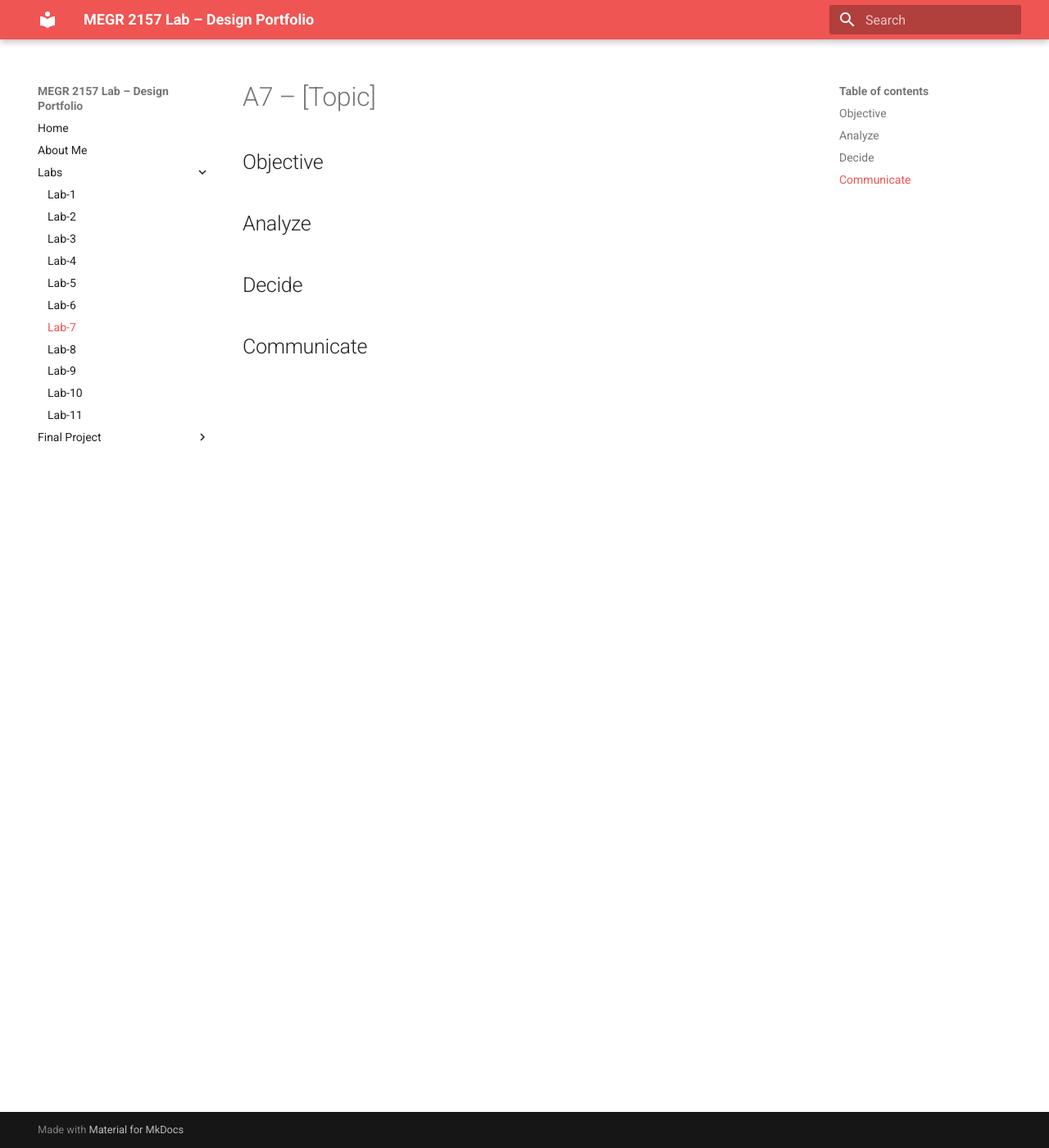
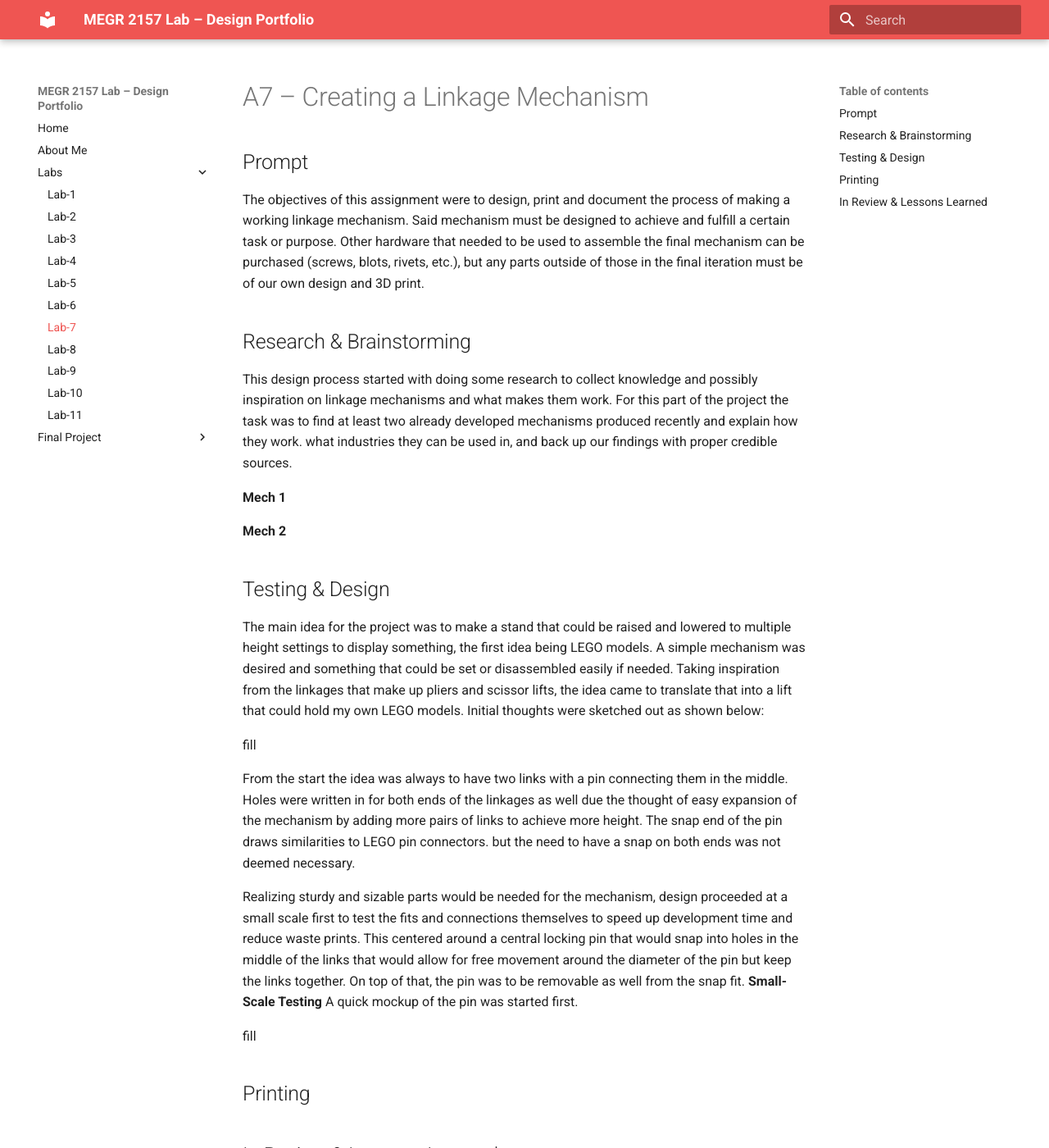
Before and after one commit to TropicalFury/megr2157_3dlab_portfolio, an MkDocs documentation site: the page built from docs/Labs/L07/index.md, in a window 1280 px wide and 1400 px high. Shown: the whole window at 82% size. Built offline with MkDocs 1.6.1 and Material for MkDocs 9.7.7, drawn with Linux system fonts in a browser that asks for light colours; some of the changed text lies outside the part shown.

Commit message:
Initial LAB 7 build
Updated the assignment prompt and added sections for research, brainstorming, testing, and design. Included details on the linkage mechanism project and small-scale testing.

```diff
--- a/docs/Labs/L07/index.md
+++ b/docs/Labs/L07/index.md
@@ -1,12 +1,33 @@
-# A7 – [Topic]
+# A7 – Creating a Linkage Mechanism
 
-## Objective
+## Prompt
+The objectives of this assignment were to design, print and document the process of making a working linkage mechanism. Said mechanism must be designed to achieve and fulfill a certain task or purpose. Other hardware that needed to be used to assemble the final mechanism can be purchased (screws, blots, rivets, etc.), but any parts outside of those in the final iteration must be of our own design and 3D print.
+
+## Research & Brainstorming
+This design process started with doing some research to collect knowledge and possibly inspiration on linkage mechanisms and what makes them work. For this part of the project the task was to find at least two already developed mechanisms produced recently and explain how they work. what industries they can be used in, and back up our findings with proper credible sources.
+
+**Mech 1**
 
 
-## Analyze
+**Mech 2**
 
 
-## Decide
+## Testing & Design
+The main idea for the project was to make a stand that could be raised and lowered to multiple height settings to display something, the first idea being LEGO models. A simple mechanism was desired and something that could be set or disassembled easily if needed. Taking inspiration from the linkages that make up pliers and scissor lifts, the idea came to translate that into a lift that could hold my own LEGO models. Initial thoughts were sketched out as shown below:
+
+fill
+
+From the start the idea was always to have two links with a pin connecting them in the middle. Holes were written in for both ends of the linkages as well due the thought of easy expansion of the mechanism by adding more pairs of links to achieve more height. The snap end of the pin draws similarities to LEGO pin connectors. but the need to have a snap on both ends was not deemed necessary.
+
+Realizing sturdy and sizable parts would be needed for the mechanism, design proceeded at a small scale first to test the fits and connections themselves to speed up development time and reduce waste prints. This centered around a central locking pin that would snap into holes in the middle of the links that would allow for free movement around the diameter of the pin but keep the links together. On top of that, the pin was to be removable as well from the snap fit.
+**Small-Scale Testing**
+A quick mockup of the pin was started first.
+
+fill
 
 
-## Communicate
+
+## Printing
+
+
+## In Review & Lessons Learned
```
